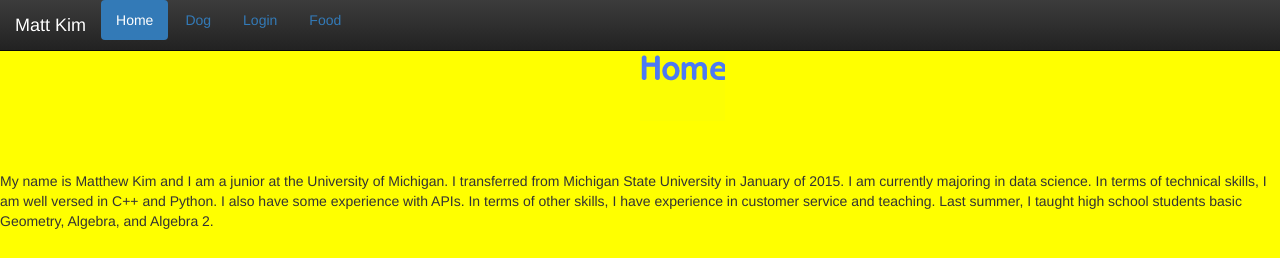
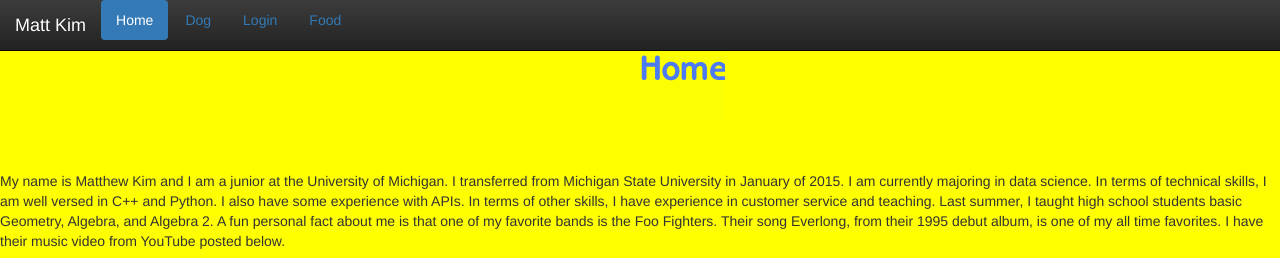
Before and after one commit to mattwkim/portfolio, a Python web app: template templates/index.html in a window 1280 px wide. Shown: the top 258 px of the page. Run offline with Jinja, Linux system fonts and the light colour scheme; the template is opened without the code that fills it, so the values that code supplies are empty; some libraries are stand-ins or nearby versions.

Commit message:
Fifth commit - worked on p tag on index.html

```diff
--- a/templates/index.html
+++ b/templates/index.html
@@ -26,7 +26,7 @@
 </nav>
 {%endblock%}
 {% block content %}
-	<p>My name is Matthew Kim and I am a junior at the University of Michigan. I transferred from Michigan State University in January of 2015. I am currently majoring in data science. In terms of technical skills, I am well versed in C++ and Python. I also have some experience with APIs. In terms of other skills, I have experience in customer service and teaching. Last summer, I taught high school students basic Geometry, Algebra, and Algebra 2. </p>
+	<p>My name is Matthew Kim and I am a junior at the University of Michigan. I transferred from Michigan State University in January of 2015. I am currently majoring in data science. In terms of technical skills, I am well versed in C++ and Python. I also have some experience with APIs. In terms of other skills, I have experience in customer service and teaching. Last summer, I taught high school students basic Geometry, Algebra, and Algebra 2. A fun personal fact about me is that one of my favorite bands is the Foo Fighters. Their song Everlong, from their 1995 debut album, is one of my all time favorites. I have their music video from YouTube posted below. </p>
 	<br>
 	<iframe width="420" height="315" src="https://www.youtube.com/embed/eBG7P-K-r1Y?autoplay=1" frameborder="0" allowfullscreen></iframe>
 {%endblock%}
```
